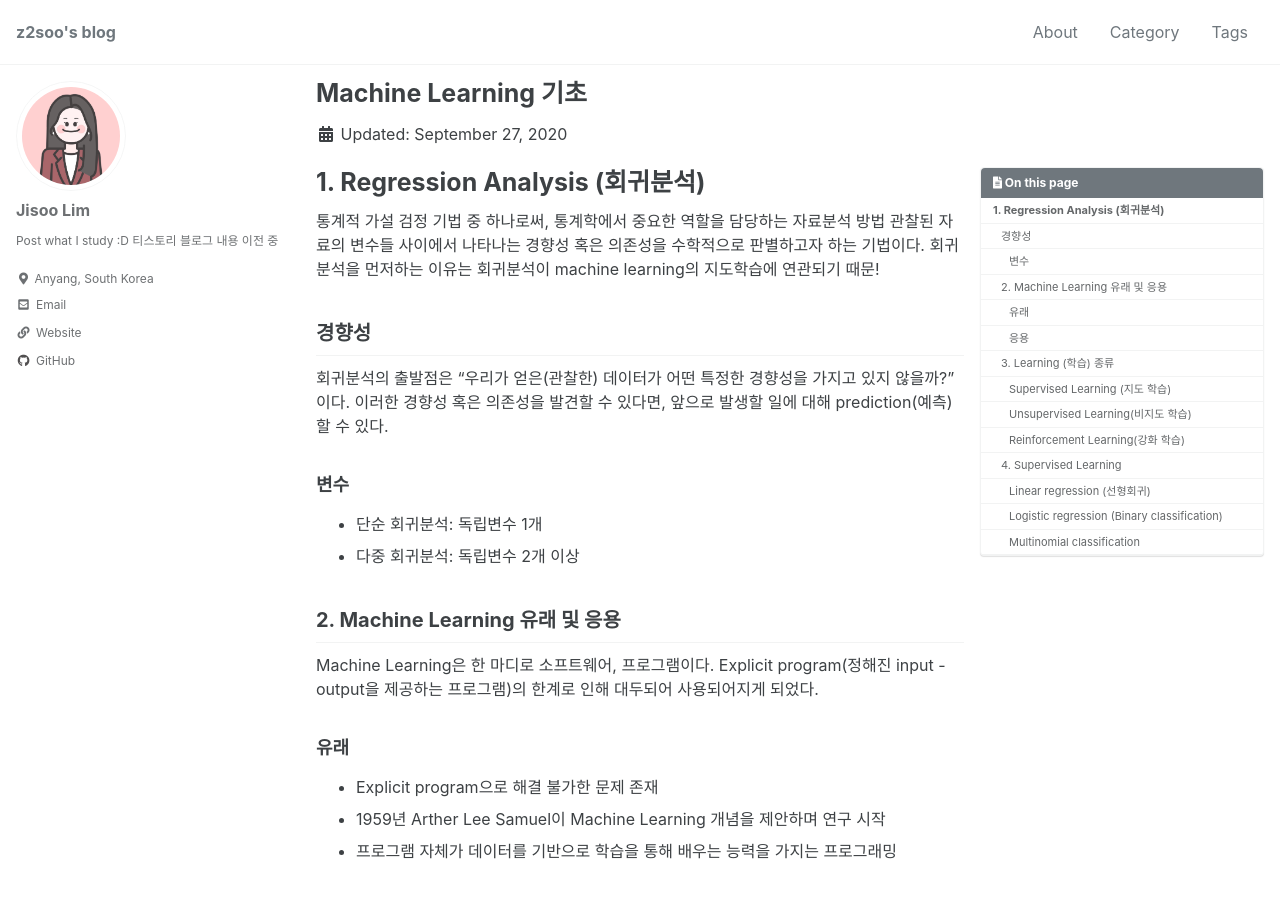
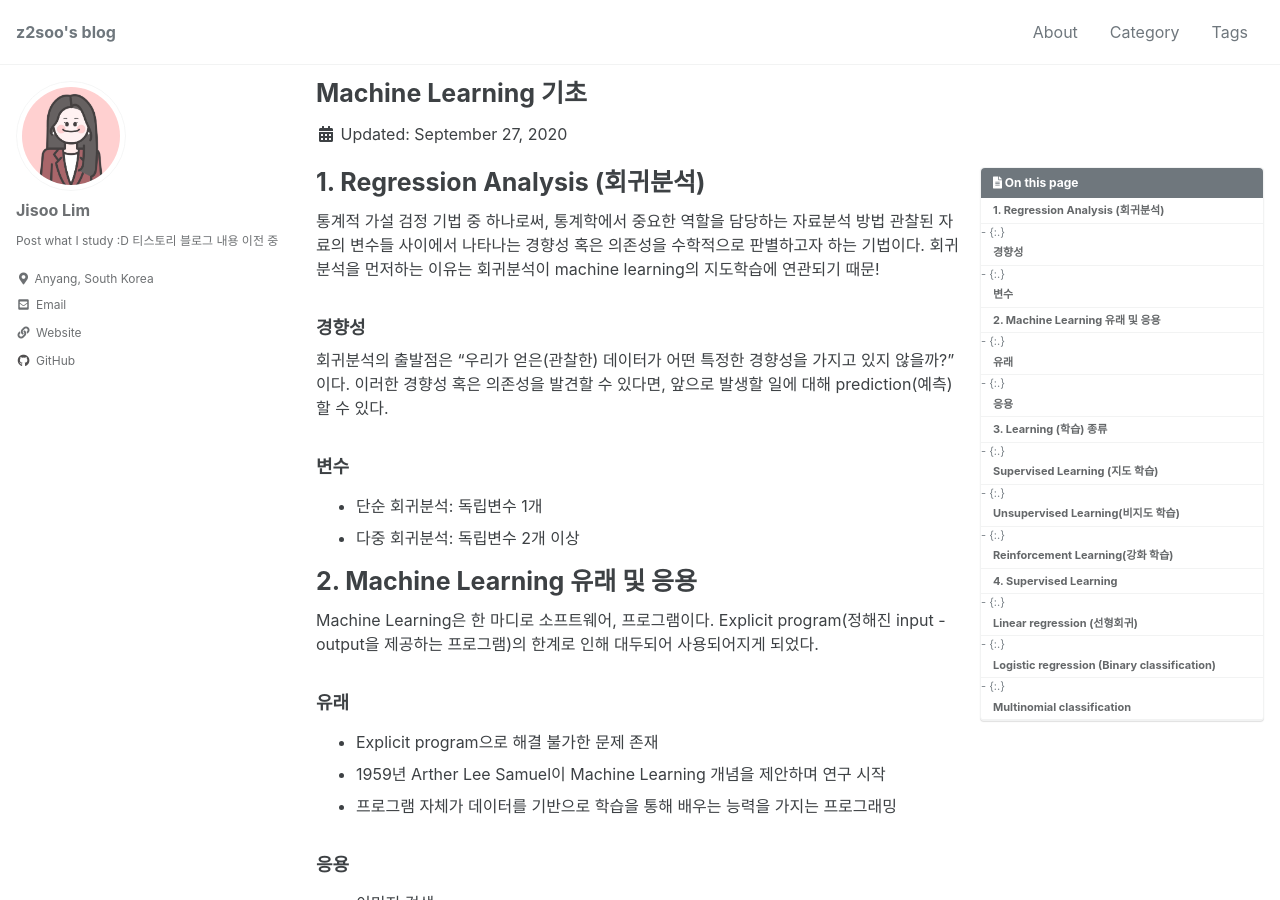
Before and after one commit to z2soo/z2soo.github.io, a Jekyll site: the page built from _posts/2020-09-27-Machine-Learning-기초.md, in a window 1280 px wide and 900 px high. Built offline with Jekyll 4.4.1, drawn with Linux system fonts in a browser that asks for light colours; cached includes are drawn as plain includes.

```diff
--- a/_posts/2020-09-27-Machine-Learning-기초.md
+++ b/_posts/2020-09-27-Machine-Learning-기초.md
@@ -16,7 +16,7 @@ toc: true
 
 
 
-## 경향성
+### 경향성
 
 회귀분석의 출발점은 "우리가 얻은(관찰한) 데이터가 어떤 특정한 경향성을 가지고 있지 않을까?" 이다. 이러한 경향성 혹은 의존성을 발견할 수 있다면, 앞으로 발생할 일에 대해 prediction(예측) 할 수 있다.
 
@@ -31,7 +31,7 @@ toc: true
 
 
 
-## 2. Machine Learning 유래 및 응용
+# 2. Machine Learning 유래 및 응용
 
 Machine Learning은 한 마디로 소프트웨어, 프로그램이다. Explicit program(정해진 input - output을 제공하는 프로그램)의 한계로 인해 대두되어 사용되어지게 되었다.
 
@@ -57,7 +57,7 @@ Machine Learning은 한 마디로 소프트웨어, 프로그램이다. Explicit
 
 
 
-## 3. Learning (학습) 종류
+# 3. Learning (학습) 종류
 
 Label의 유무에 따른 데이터가 학습의 종류를 결정한다.
 
@@ -88,7 +88,7 @@ Regression을 이용해 이 작업을 처리할 것!
 
 
 
-## 4. Supervised Learning
+# 4. Supervised Learning
 
 위에서 언급한 supervised learning(지도 학습)에 대한 3가지 유형을 살펴보도록 한다.
 
```
Also changed, not shown: _posts/2020-09-26-Oracle-설치-및-환경설정.md (renamed from _posts/2020-09-26-Oracle-설치-및-환경설정 - 복사본.md, +2 -2 lines).
